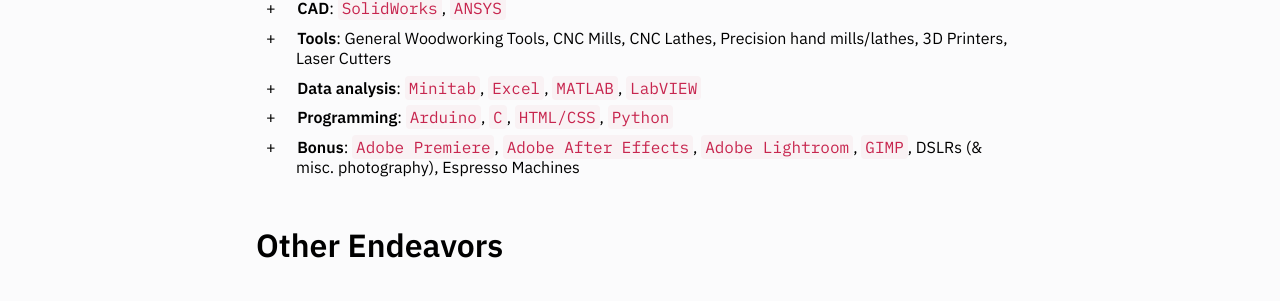
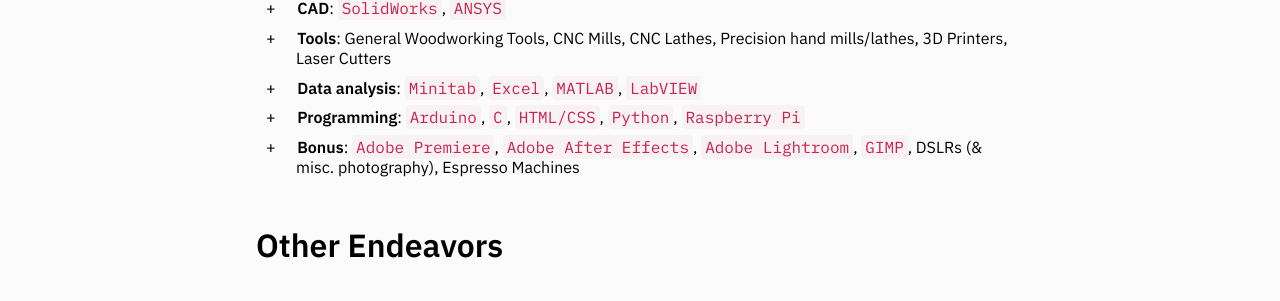
Before and after one commit to sammyj-me/sammyj-me.github.io, a Jekyll site: the page built from work/index.md, in a window 1280 px wide and 900 px high, scrolled down 2435 px. Shown: the part 201-502 px from the top of the window. Built offline with Jekyll 4.4.1, drawn with Linux system fonts in a browser that asks for light colours.

Commit message:
Updated Skills Info

```diff
--- a/work/index.md
+++ b/work/index.md
@@ -77,7 +77,7 @@
 - **CAD**: `SolidWorks`, `ANSYS`
 - **Tools**: General Woodworking Tools, CNC Mills, CNC Lathes, Precision hand mills/lathes, 3D Printers, Laser Cutters
 - **Data analysis**: `Minitab`, `Excel`, `MATLAB`, `LabVIEW`
-- **Programming**: `Arduino`, `C`, `HTML/CSS`, `Python`
+- **Programming**: `Arduino`, `C`, `HTML/CSS`, `Python`, `Raspberry Pi`
 - **Bonus**: `Adobe Premiere`, `Adobe After Effects`, `Adobe Lightroom`, `GIMP`, DSLRs (& misc. photography), Espresso Machines
 
 
```
